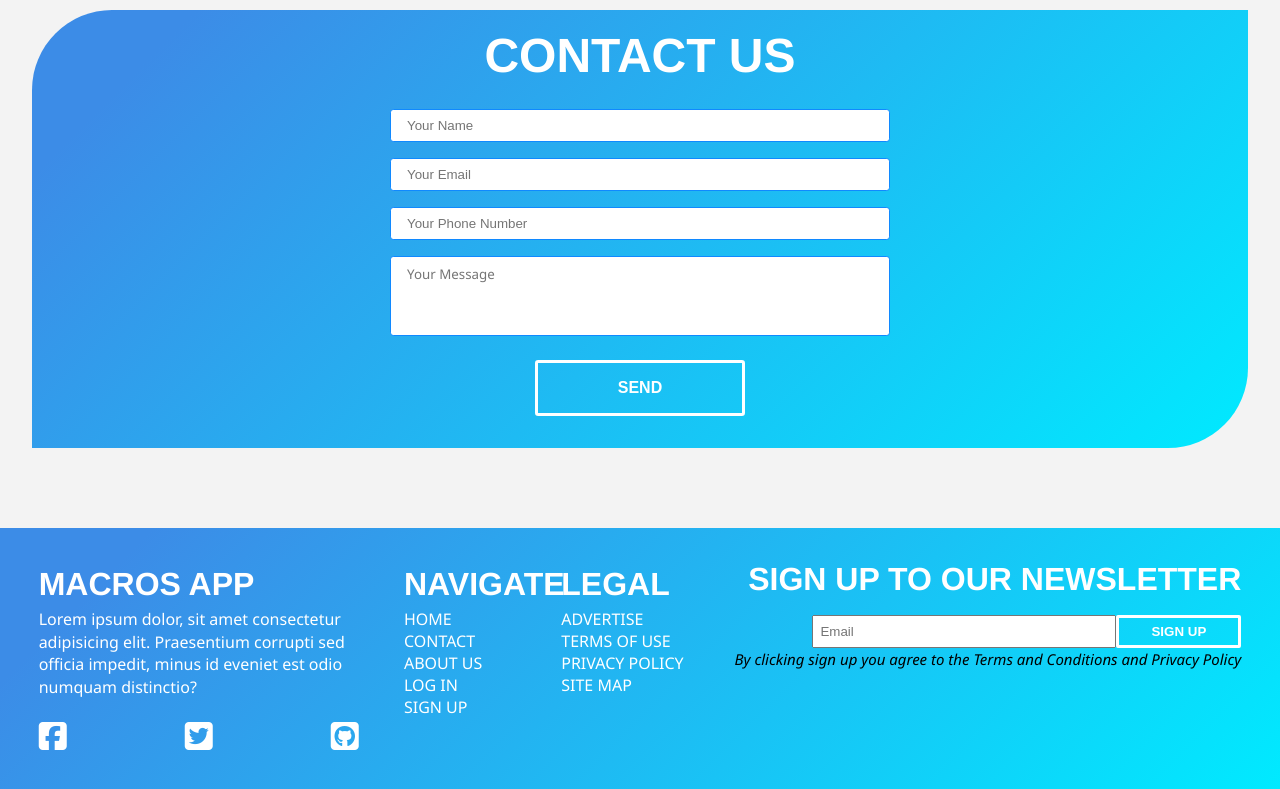
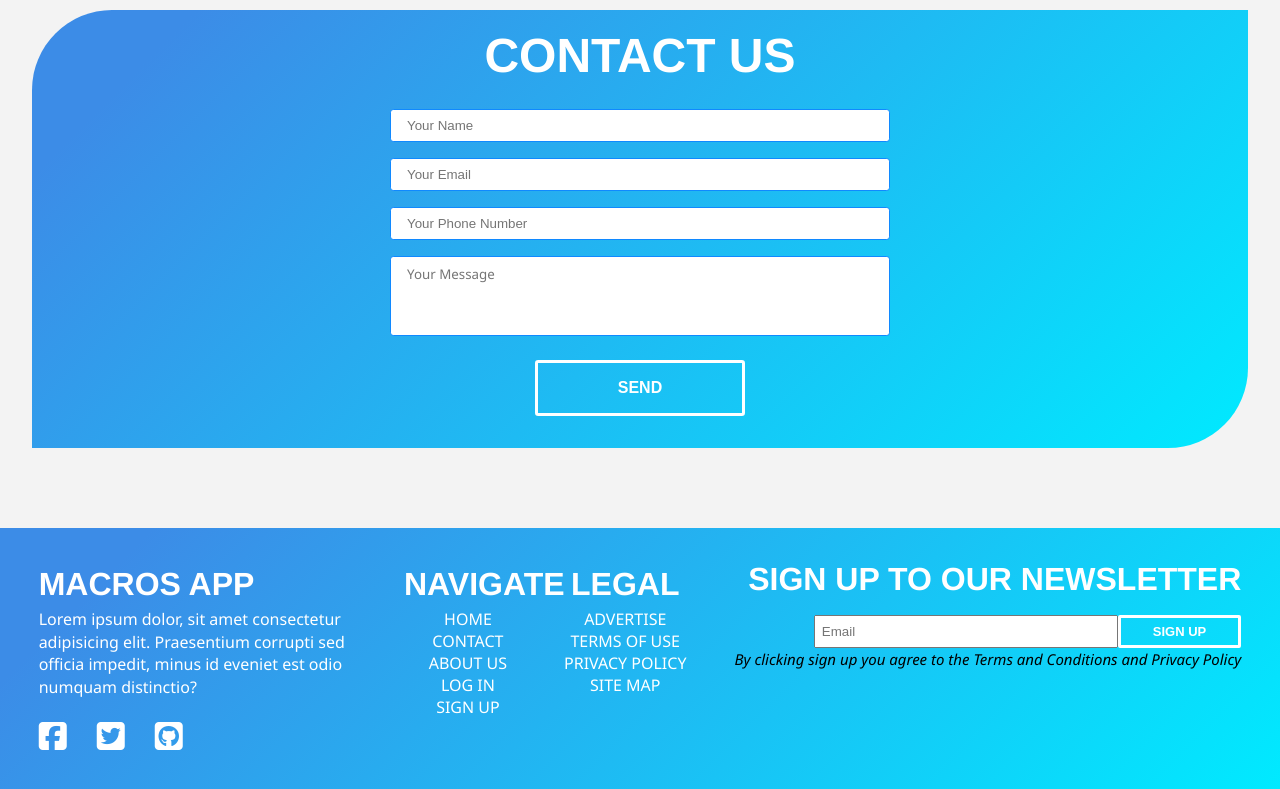
Before and after one commit to Build-Week-macroCalculator/Marketing-page, a plain HTML site: page contact.html in a window 1280 px wide. Shown: the part 692-1481 px from the top of the page. Drawn offline with Linux system fonts and the light colour scheme.

Commit message:
FIXED FOOTER

```diff
--- a/less/newfooter.less
+++ b/less/newfooter.less
@@ -30,13 +30,17 @@ footer{
         .abouticons{
             font-size: 3.2rem;
             display: flex;
-            justify-content: space-between;
+            justify-content: flex-start;
             padding-top: 1.6rem;
             @media @bigtablet{
                 justify-content: space-evenly;
             }
             i{
                 color: white;
+                padding-right: 3rem;
+                @media @bigtablet{
+                    padding-right: 0;
+                }
             }
         }
     }
@@ -47,6 +51,7 @@ footer{
         width: 10%;
         padding: 3.2rem 0;
         margin-right:1.6rem;
+        text-align: center;
         @media @bigtablet{
             width:40%;
         }
@@ -74,6 +79,7 @@ footer{
         flex-direction: column;
         width: 10%;
         padding: 3.2rem 0;
+        text-align: center;
         @media @bigtablet{
             width:40%;
         }
@@ -136,6 +142,7 @@ footer{
                 border: 3px white solid;
                 color: white;
                 font-weight: 700;
+                font-size: 1.3rem;
             }
         }
         p{
```
Also changed, not shown: CSS/contact.css.
